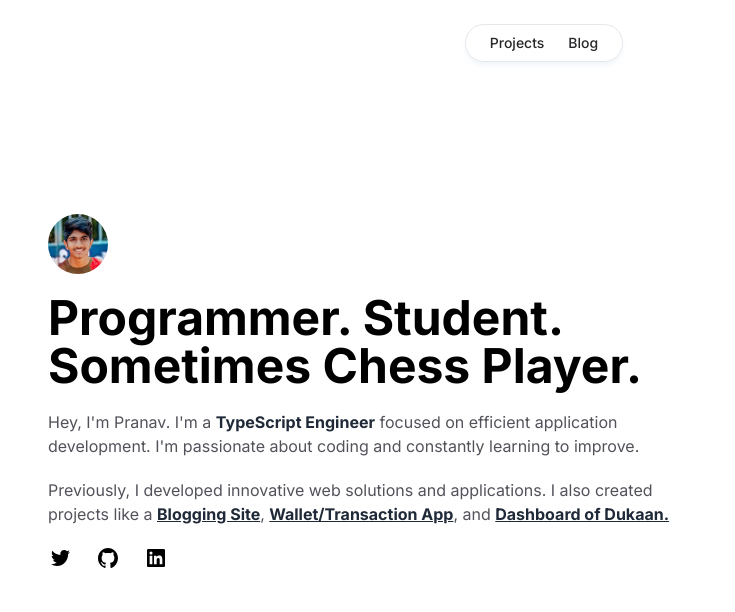
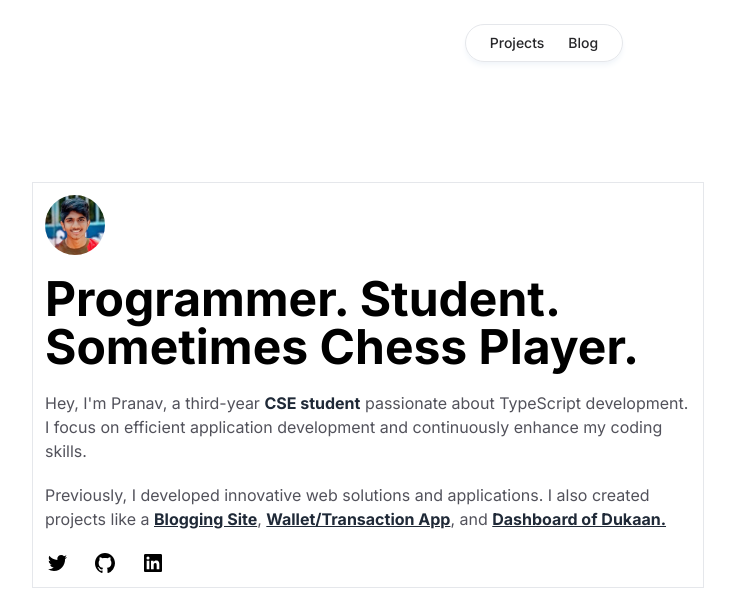
Before and after one commit to pranavchaitu/portfolio, a Next.js app: page / in a window 1280 px wide. Shown: the top 612 px of the page, without its empty margins (96-831 px from the left). Built offline with nearby package versions, Linux system fonts and the light colour scheme.

Commit message:
some size mods

```diff
--- a/app/layout.tsx
+++ b/app/layout.tsx
@@ -19,7 +19,7 @@ export default function RootLayout({
     <html lang="en">
       <body className={inter.className}>
         <TopBar />
-        <div className="mt-20 sm:mt-28">
+        <div className="mt-16 sm:mt-24">
           {children}
         </div>
       </body>
--- a/app/page.tsx
+++ b/app/page.tsx
@@ -3,10 +3,10 @@ import Image from "next/image";
 
 export default function Home() {
   return <>
-    <div className="flex justify-center mb-96">
+    <div className="flex justify-center">
       <div className="w-screen max-w-screen-md lg:max-w-screen-lg">
-        <div className="flex justify-center max-w-2xl">
-          <div className="p-4">
+        <div className="flex justify-center max-w-2xl border">
+          <div className="p-3">
             <Image
               src="/profile.png"
               alt="profile"
@@ -19,7 +19,7 @@ export default function Home() {
             Programmer. Student. Sometimes Chess Player.
             </p>
             <p className="text-base text-zinc-600 mt-6 sm:mt-5">
-              Hey, I&apos;m Pranav. I&apos;m a <span className="text-gray-800 font-bold">TypeScript Engineer</span> focused on efficient application development. I&apos;m passionate about coding and constantly learning to improve.
+              Hey, I&apos;m Pranav, a third-year <span className="text-md text-gray-800 font-bold">CSE student</span> passionate about TypeScript development. I focus on efficient application development and continuously enhance my coding skills.
             </p>
             <p className="text-base text-zinc-600 mt-5">
               Previously, I developed innovative web solutions and applications. I also created projects like a <a href="https://bloggitt.vercel.app/" target="_blank" className="text-gray-800 font-bold underline cursor-pointer">Blogging Site</a>
```
